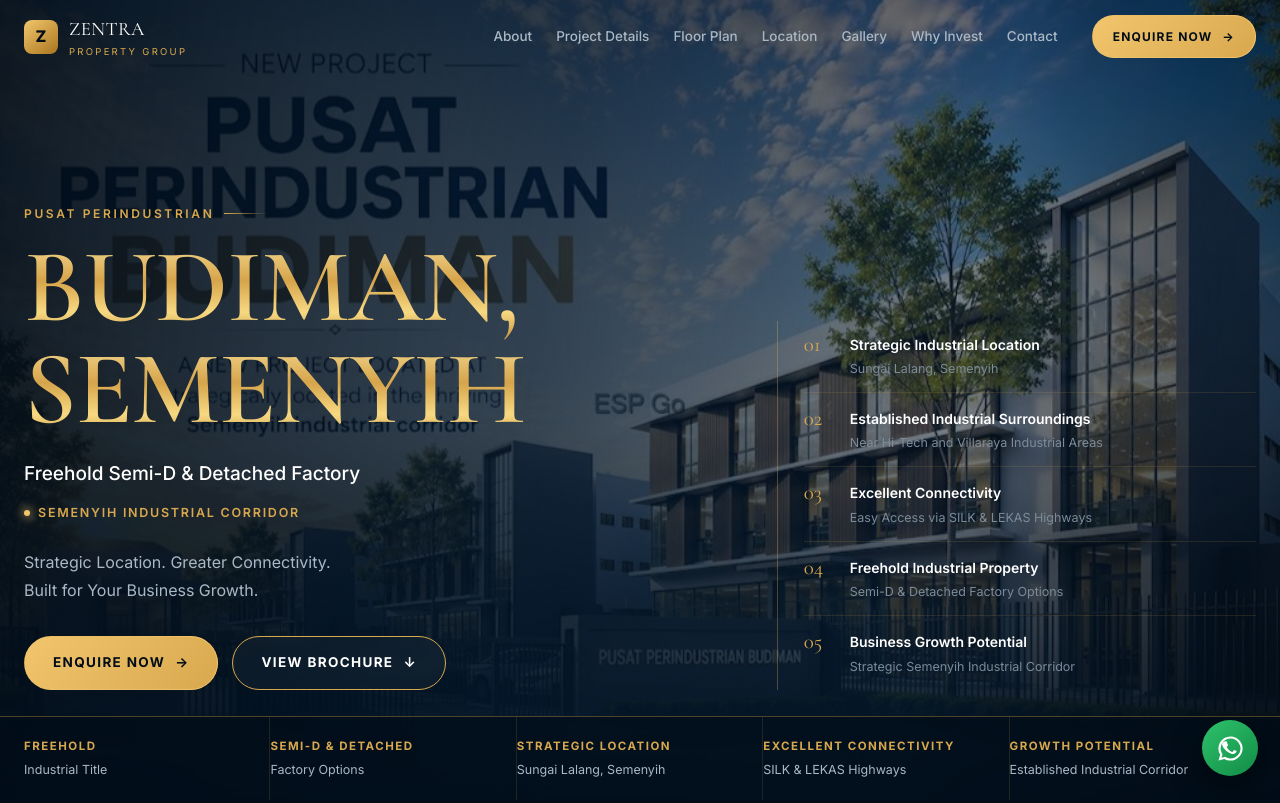
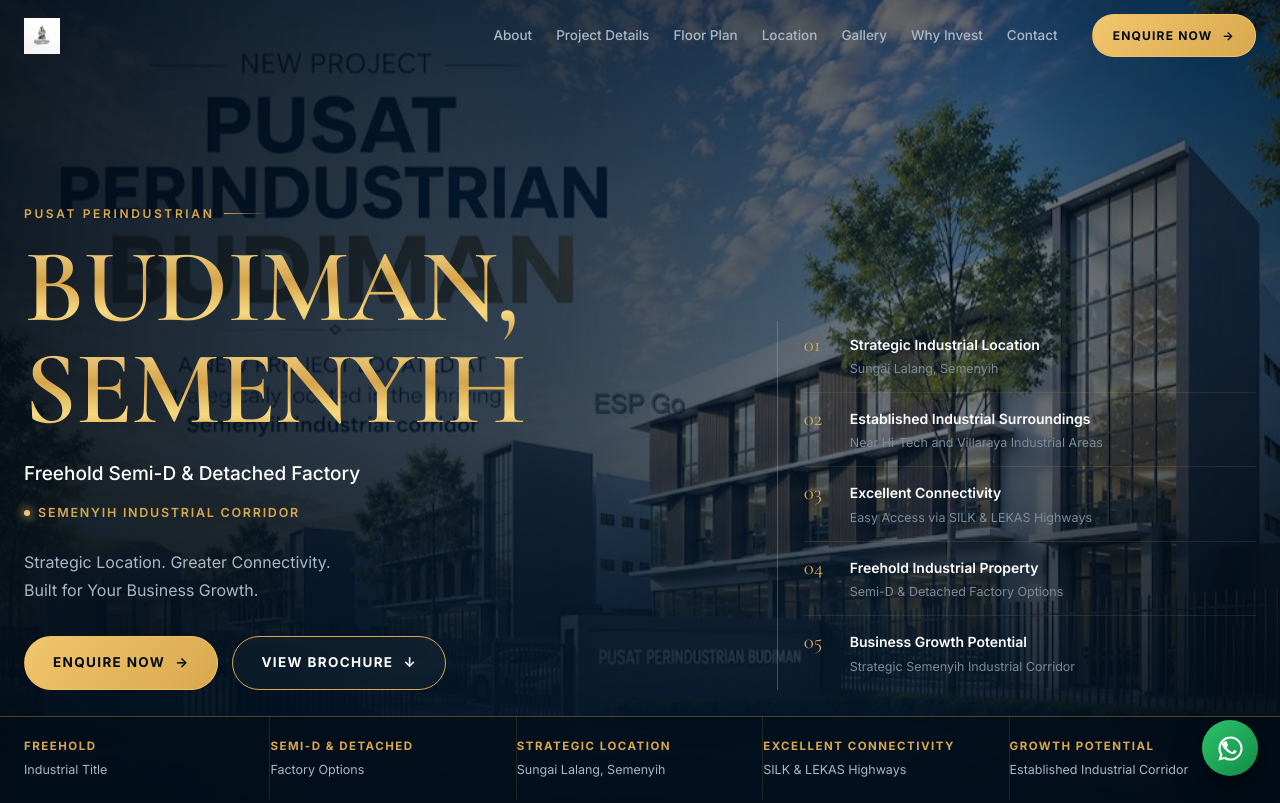
Before and after one commit to zahirmjproperty/zantra-budiman, a plain HTML site: page index.html in a window 1280 px wide. Shown: the top 803 px of the page. Drawn offline with nearby package versions, Linux system fonts and the light colour scheme.

Commit message:
Logo ZENTRA Property Group rasmi — ganti placeholder Z

```diff
--- a/assets/style.css
+++ b/assets/style.css
@@ -110,13 +110,9 @@
   border-bottom-color:var(--gold-line);box-shadow:0 8px 30px rgba(0,0,0,.35);
 }
 .nav-in{max-width:var(--maxw);margin:0 auto;padding:14px 24px;display:flex;align-items:center;gap:26px}
-.brand{display:flex;align-items:center;gap:11px;font-family:var(--serif);font-size:19px;letter-spacing:.02em;flex:0 0 auto}
-.brand .mark{
-  width:34px;height:34px;border-radius:8px;display:grid;place-items:center;
-  background:linear-gradient(140deg,var(--gold-bright),#a9761f);color:var(--navy-900);
-  font-weight:800;font-size:16px;font-family:var(--sans);
-}
-.brand small{display:block;font-size:9.5px;letter-spacing:.24em;color:var(--gold);font-family:var(--sans);text-transform:uppercase}
+.brand{display:flex;align-items:center;flex-shrink:0;line-height:0;text-decoration:none}
+.brand-logo{height:36px;width:auto;display:block}
+@media (max-width:480px){.brand-logo{height:30px}}
 .nav-links{display:flex;gap:24px;margin-left:auto;font-size:13.5px;font-weight:500}
 .nav-links a{color:var(--muted);position:relative;padding:4px 0;transition:color .25s}
 .nav-links a::after{content:"";position:absolute;left:0;bottom:0;height:1px;width:0;background:var(--gold);transition:width .3s}
--- a/index.html
+++ b/index.html
@@ -48,8 +48,7 @@
 <header class="nav" id="nav">
   <div class="nav-in">
     <a href="#top" class="brand" aria-label="ZENTRA Property Group">
-      <span class="mark">Z</span>
-      <span>ZENTRA<small>Property Group</small></span>
+      <img src="assets/img/logo-zentra.png" alt="ZENTRA Property Group" class="brand-logo">
     </a>
     <nav class="nav-links" aria-label="Main">
       <a href="#about">About</a>
@@ -68,7 +67,7 @@
 <!-- ============================ DRAWER ============================ -->
 <div class="drawer" id="drawer" aria-hidden="true">
   <div class="drawer-head">
-    <span class="brand"><span class="mark">Z</span><span>ZENTRA<small>Property Group</small></span></span>
+    <span class="brand"><img src="assets/img/logo-zentra.png" alt="ZENTRA Property Group" class="brand-logo"></span>
     <button class="drawer-close" id="drawerClose" aria-label="Close menu">&#10005;</button>
   </div>
   <nav aria-label="Mobile">
```
Also changed, not shown: assets/img/logo-zentra-mark.png (added), assets/img/logo-zentra.png (added).
